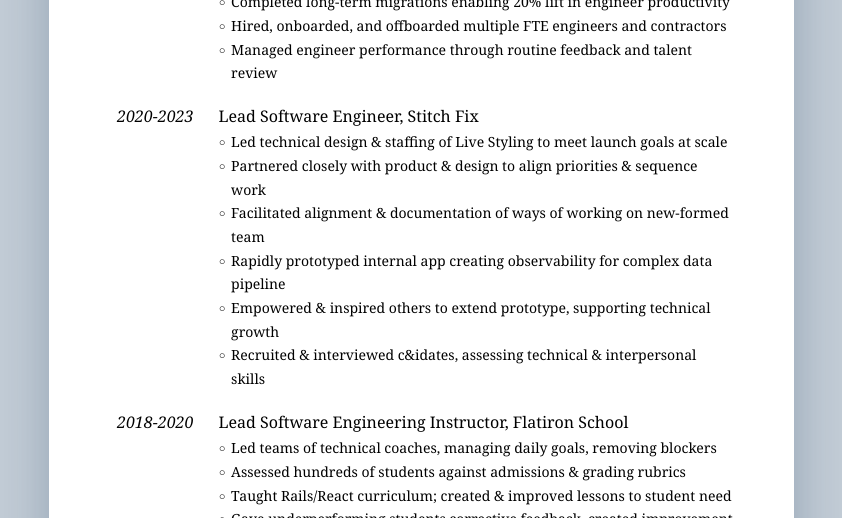
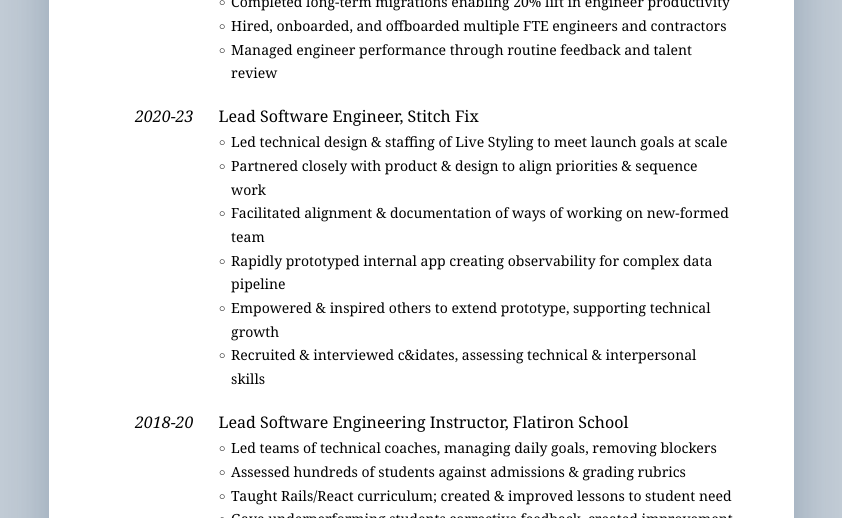
Before and after one commit to telegraham/resume, a Jekyll site: the page built from index.html, in a window 1280 px wide and 900 px high, scrolled down 475 px. Shown: the part 155-673 px from the top of the window, without its empty margins (219-1061 px from the left). Built offline with Jekyll 4.4.1, drawn with Linux system fonts in a browser that asks for light colours.

Commit message:
consistent year numbering

```diff
--- a/_data/resume.json
+++ b/_data/resume.json
@@ -19,7 +19,7 @@
 		{
 			"what": "Lead Software Engineer",
 			"where": "Stitch Fix",
-			"when": "2020-2023",
+			"when": "2020-23",
 			"how": [
 				"Led technical design & staffing of Live Styling to meet launch goals at scale",
 				"Partnered closely with product & design to align priorities & sequence work",
@@ -32,7 +32,7 @@
 		{
 			"what": "Lead Software Engineering Instructor",
 			"where": "Flatiron School",
-			"when": "2018-2020",
+			"when": "2018-20",
 			"how": [
 				"Led teams of technical coaches, managing daily goals, removing blockers",
 				"Assessed hundreds of students against admissions & grading rubrics",
```
